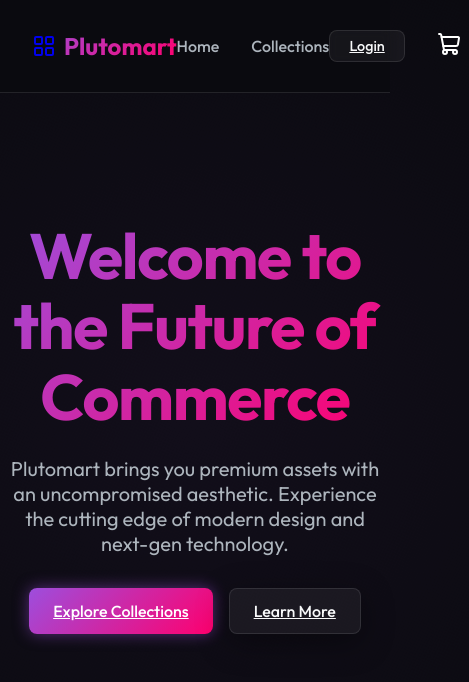
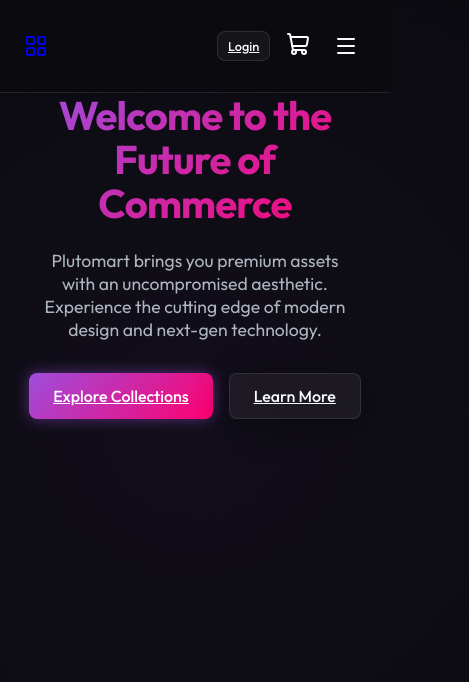
Before and after one commit to Vinodcvcv/SEE_WEB, a React (Vite) app: page / in a window 390 px wide. Shown: the top 682 px of the page, 469 px wide, since content can reach past the window. Built offline with nearby package versions, Linux system fonts and the light colour scheme.

Commit message:
improved UI for small devices

```diff
--- a/src/components/Navbar.jsx
+++ b/src/components/Navbar.jsx
@@ -1,28 +1,30 @@
+import { useState } from 'react';
 import { Link } from 'react-router-dom';
-import { ShoppingCart, LayoutGrid, LogOut, User } from 'lucide-react';
+import { ShoppingCart, LayoutGrid, LogOut, User, Menu, X } from 'lucide-react';
 
 export default function Navbar({ cartCount, user, onLogout }) {
+  const [isOpen, setIsOpen] = useState(false);
   return (
     <nav className="navbar">
-      <div className="container flex-between">
+      <div className="container nav-container">
         <Link to="/" className="text-gradient logo flex-between" style={{ gap: '0.5rem' }}>
           <LayoutGrid size={24} />
-          Plutomart
+          <span className="brand-text">Plutomart</span>
         </Link>
-        <ul className="nav-links">
-          <li><Link to="/">Home</Link></li>
-          <li><Link to="/products">Collections</Link></li>
-          {user && <li><Link to="/orders">Orders</Link></li>}
+        <ul className={`nav-links ${isOpen ? 'active' : ''}`}>
+          <li><Link to="/" onClick={() => setIsOpen(false)}>Home</Link></li>
+          <li><Link to="/products" onClick={() => setIsOpen(false)}>Collections</Link></li>
+          {user && <li><Link to="/orders" onClick={() => setIsOpen(false)}>Orders</Link></li>}
         </ul>
-        <div style={{ display: 'flex', alignItems: 'center', gap: '1.5rem' }}>
+        <div className="nav-right-actions" style={{ display: 'flex', alignItems: 'center', gap: '1.5rem' }}>
           {user ? (
             <div style={{ display: 'flex', alignItems: 'center', gap: '1rem' }}>
               <span className="text-muted" style={{ display: 'flex', alignItems: 'center', gap: '0.4rem', fontSize: '0.9rem' }}>
-                <User size={16} /> {user.name.split(' ')[0]}
+                <User size={16} /> <span className="hidden-mobile">{user.name.split(' ')[0]}</span>
               </span>
               <button onClick={onLogout} className="btn" style={{ padding: '0.4rem 1rem', fontSize: '0.9rem', borderWidth: '1px', border: '1px solid rgba(255,0,110,0.3)', color: 'var(--secondary)' }}>
-                <LogOut size={16} style={{ marginRight: '0.4rem', display: 'inline-block', verticalAlign: 'text-bottom' }} />
-                Logout
+                <LogOut size={16} />
+                <span className="hidden-mobile" style={{ marginLeft: '0.4rem', display: 'inline-block', verticalAlign: 'text-bottom' }}>Logout</span>
               </button>
             </div>
           ) : (
@@ -34,6 +36,9 @@ export default function Navbar({ cartCount, user, onLogout }) {
             <ShoppingCart size={24} />
             {cartCount > 0 && <span className="cart-badge">{cartCount}</span>}
           </Link>
+          <button className="nav-menu-toggle" onClick={() => setIsOpen(!isOpen)}>
+            {isOpen ? <X size={24} /> : <Menu size={24} />}
+          </button>
         </div>
       </div>
     </nav>
--- a/src/index.css
+++ b/src/index.css
@@ -264,3 +264,117 @@ h1, h2, h3, h4, h5, h6 {
   justify-content: center;
   font-weight: bold;
 }
+
+/* Responsive Utilities & Layouts */
+.nav-container {
+  display: flex;
+  justify-content: space-between;
+  align-items: center;
+}
+
+.cart-layout {
+  display: grid;
+  grid-template-columns: 1fr 350px;
+  gap: 2rem;
+}
+
+.cart-sidebar {
+  position: sticky;
+  top: 100px;
+  height: fit-content;
+}
+
+.nav-menu-toggle {
+  display: none;
+  background: none;
+  border: none;
+  color: var(--text-main);
+  cursor: pointer;
+  padding: 0.5rem;
+  align-items: center;
+  justify-content: center;
+}
+
+.hidden-mobile {
+  display: inline;
+}
+
+@media (max-width: 768px) {
+  .hero h1 {
+    font-size: 2.5rem;
+  }
+  .hero {
+    padding: 4rem 1rem 3rem;
+  }
+  .hero p {
+    font-size: 1.1rem;
+    padding: 0 1rem;
+  }
+  .product-grid {
+    grid-template-columns: repeat(auto-fill, minmax(160px, 1fr));
+    gap: 1rem;
+  }
+  .product-image {
+    height: 180px;
+    margin-bottom: 1rem;
+  }
+  .product-title {
+    font-size: 1.1rem;
+  }
+
+  .cart-layout {
+    grid-template-columns: 1fr !important;
+  }
+  .cart-sidebar {
+    position: static !important;
+  }
+
+  .container {
+    padding: 0 1.5rem;
+  }
+  .navbar .nav-container {
+    flex-wrap: wrap;
+  }
+  .nav-menu-toggle {
+    display: flex !important;
+  }
+  .nav-links {
+    display: none;
+    width: 100%;
+    flex-direction: column;
+    padding: 1rem 0;
+    text-align: center;
+    gap: 1.5rem;
+    order: 3;
+    margin-top: 1rem;
+    border-top: 1px solid var(--glass-border);
+  }
+  .nav-links.active {
+    display: flex;
+  }
+  .nav-right-actions {
+    gap: 0.5rem !important;
+  }
+  .nav-right-actions .btn {
+    padding: 0.4rem 0.6rem !important;
+    font-size: 0.8rem !important;
+  }
+  .logo {
+    font-size: 1.25rem;
+  }
+  .brand-text {
+    display: none;
+  }
+  .hidden-mobile {
+    display: none !important;
+  }
+  .flex-between {
+    flex-wrap: wrap;
+    gap: 0.5rem;
+  }
+  .nav-links a {
+    font-size: 1.1rem;
+    padding: 0.5rem;
+    display: block;
+  }
+}
--- a/src/pages/Cart.jsx
+++ b/src/pages/Cart.jsx
@@ -57,7 +57,7 @@ export default function Cart({ cart, removeFromCart, clearCart, user }) {
           </Link>
         </div>
       ) : (
-        <div style={{ display: 'grid', gridTemplateColumns: '1fr 350px', gap: '2rem' }}>
+        <div className="cart-layout">
           <div style={{ display: 'flex', flexDirection: 'column', gap: '1rem' }}>
             {cart.map((item, index) => (
               <div key={index} className="glass flex-between" style={{ padding: '1rem', alignItems: 'center' }}>
@@ -83,7 +83,7 @@ export default function Cart({ cart, removeFromCart, clearCart, user }) {
             ))}
           </div>
 
-          <div className="glass" style={{ padding: '2rem', height: 'fit-content', position: 'sticky', top: '100px' }}>
+          <div className="glass cart-sidebar" style={{ padding: '2rem' }}>
             <h2 style={{ marginBottom: '1.5rem', borderBottom: '1px solid var(--glass-border)', paddingBottom: '1rem' }}>Order Summary</h2>
             <div className="flex-between" style={{ marginBottom: '1rem' }}>
               <span className="product-desc" style={{ margin: 0 }}>Items ({cart.length})</span>
```
